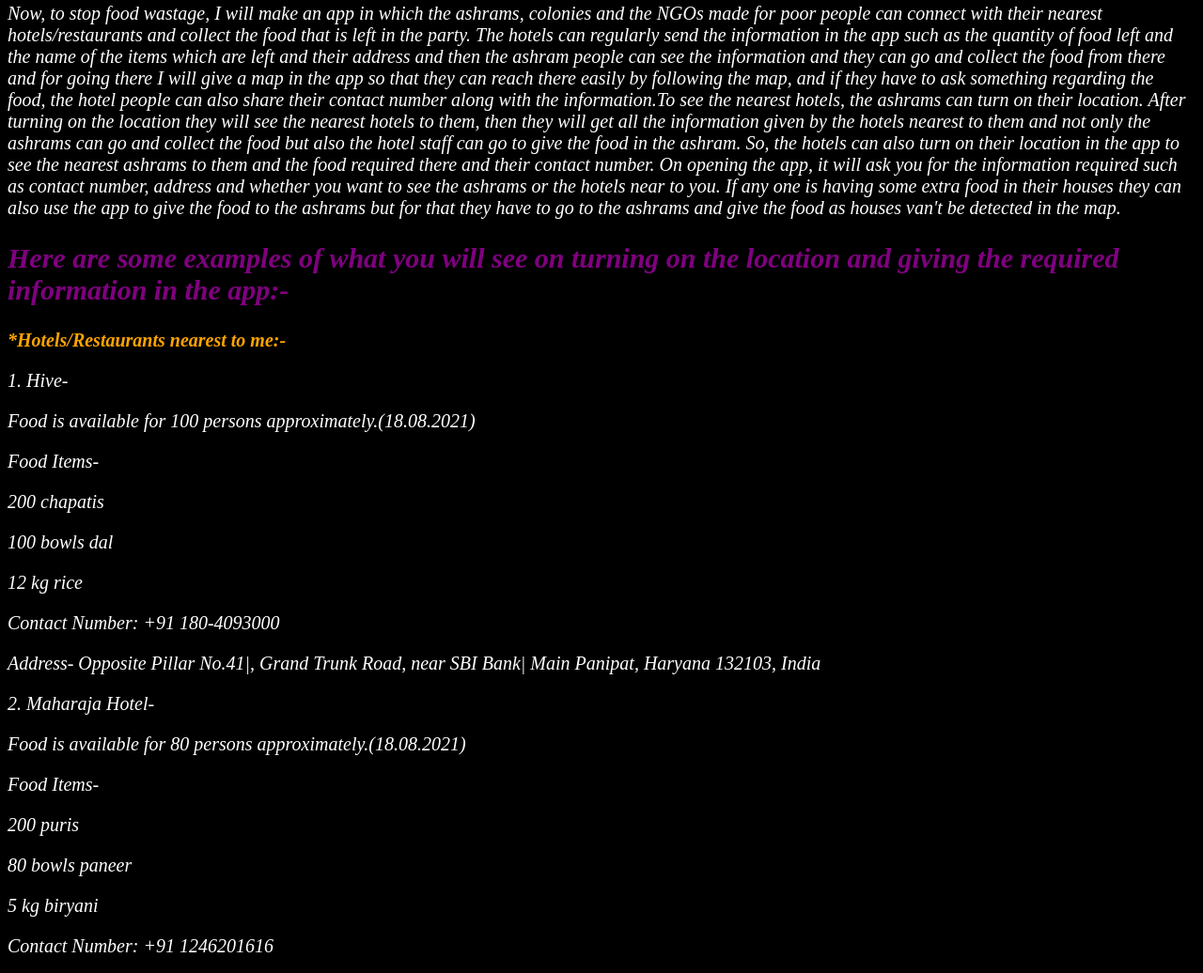
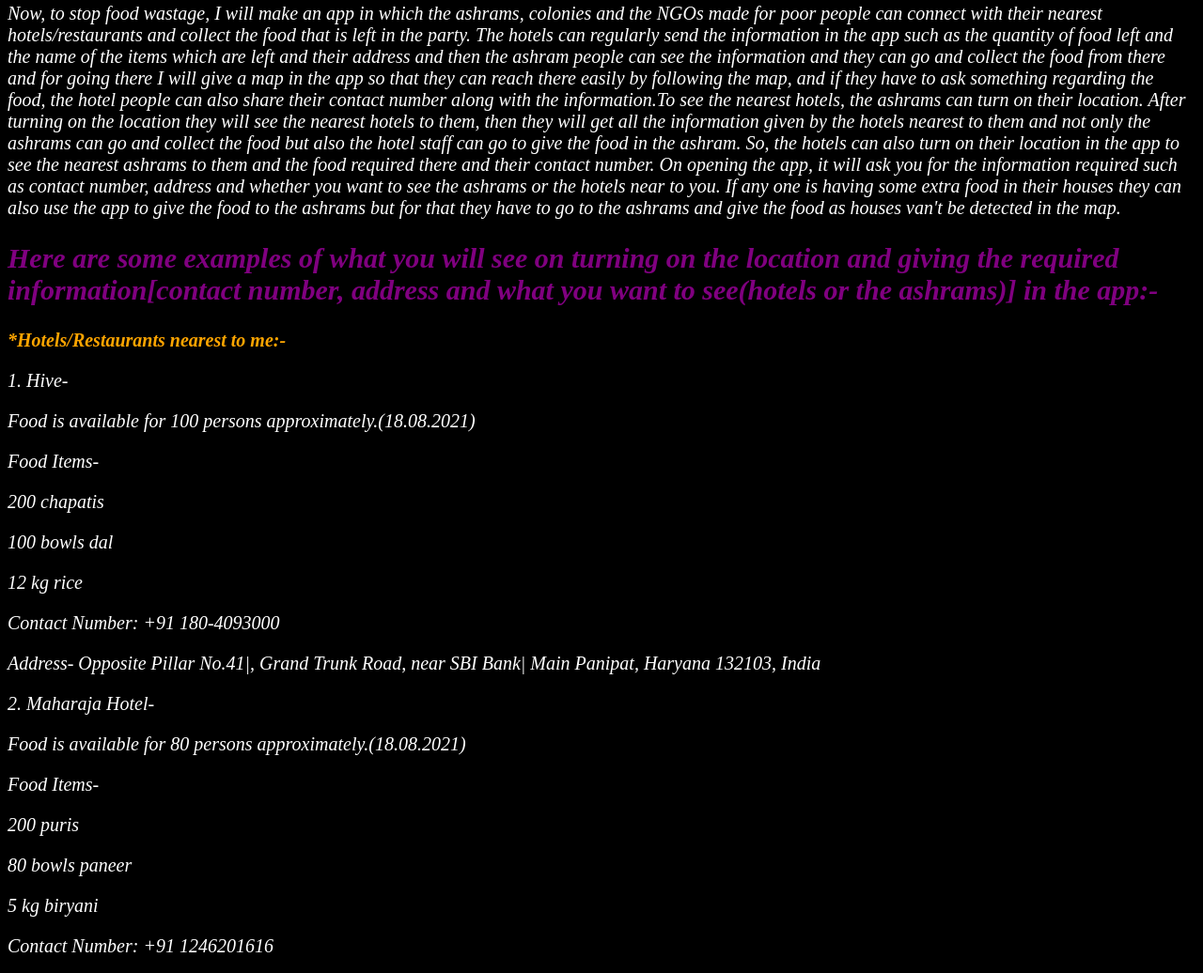
Before and after one commit to VANSHIKA02-2007/Food-for-Poor-People, a plain HTML site: page index.html in a window 1280 px wide. Shown: the part 861-1897 px from the top of the page at 94% size. Drawn offline with Linux system fonts and the light colour scheme.

Commit message:
Update index.html

```diff
--- a/index.html
+++ b/index.html
@@ -42,7 +42,7 @@ their houses they can also use the app to give the food to the ashrams but for t
 the ashrams and give the food as houses van't be detected in the map.
 </p>
 
-<h2>Here are some examples of what you will see on turning on the location and giving the required information in the app:-</h2>
+<h2>Here are some examples of what you will see on turning on the location and giving the required information[contact number, address and what you want to see(hotels or the ashrams)] in the app:-</h2>
 
 <h3>
     *Hotels/Restaurants nearest to me:-
```
